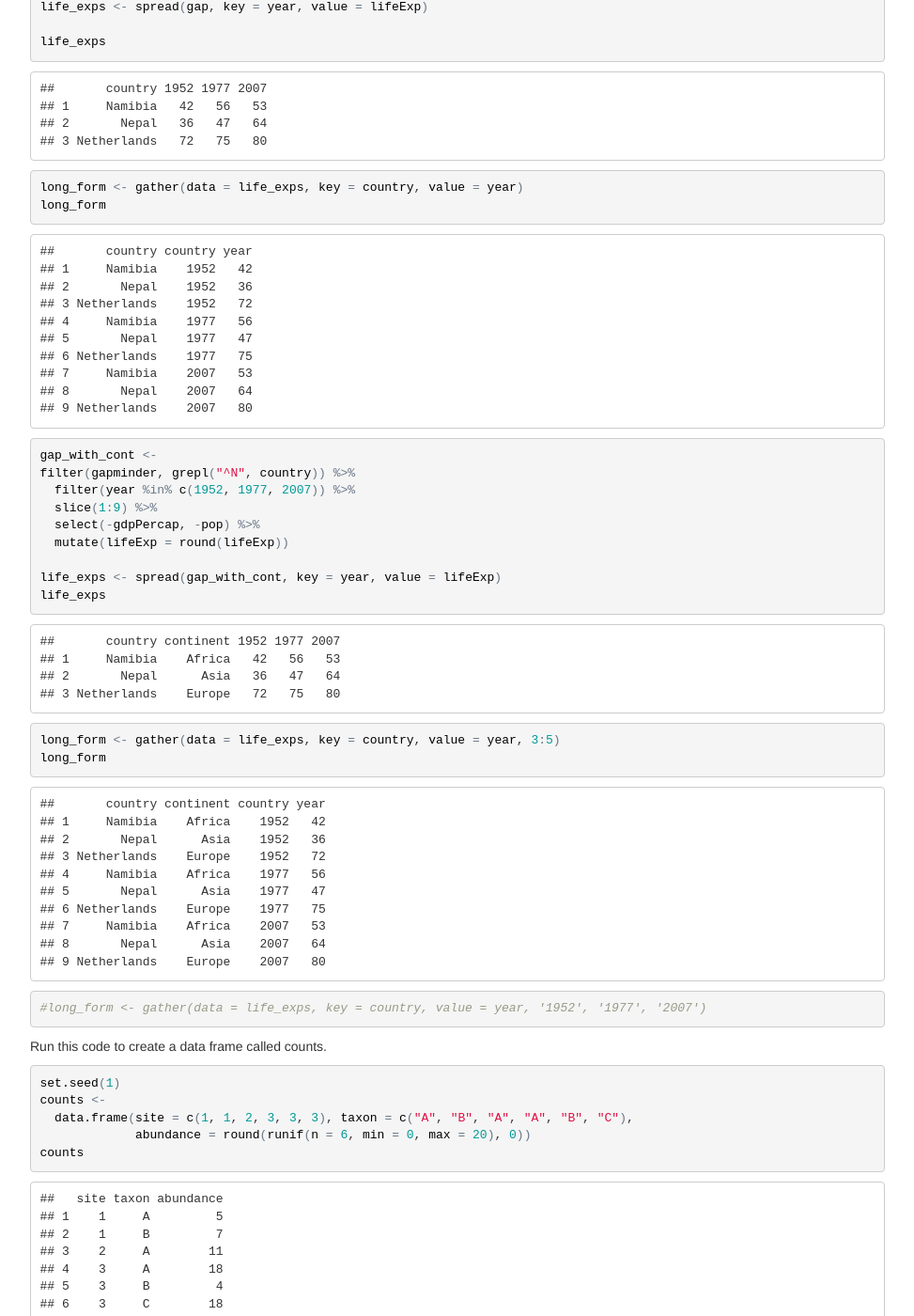
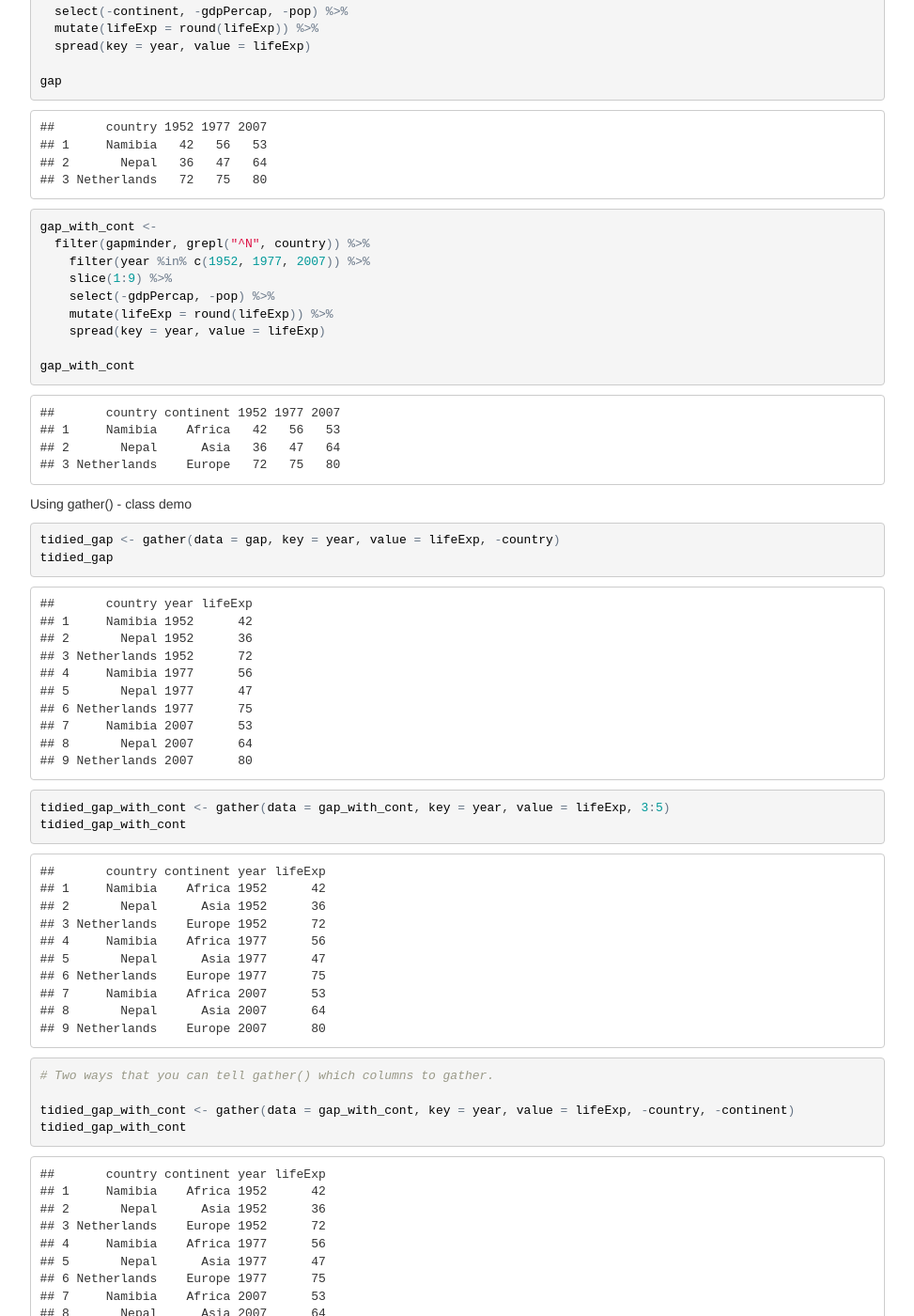
Before and after one commit to jdunic/Intro-To-Practical-Computing-R, a Jekyll site: the page pages/nov_3.html, which Jekyll copies as it is, in a window 1280 px wide and 1400 px high, scrolled down 525 px. Shown: the whole window at 94% size, without its empty margins (153-1126 px from the left). Built offline with Jekyll 4.4.1, drawn with Linux system fonts in a browser that asks for light colours; some of the changed text lies outside the part shown.

Commit message:
update tidy lecture for nov 10 (dates are off)

```diff
--- a/pages/nov_3.html
+++ b/pages/nov_3.html
@@ -75,58 +76,100 @@
 ##     intersect, setdiff, setequal, union</code></pre>
 <pre class="r"><code>library(gapminder)</code></pre>
 <pre><code>## Warning: package 'gapminder' was built under R version 3.1.3</code></pre>
+<p>Run this code excerpt to create the dataframes that we will be using in class.</p>
 <pre class="r"><code>gap &lt;-
 filter(gapminder, grepl(&quot;^N&quot;, country)) %&gt;%
   filter(year %in% c(1952, 1977, 2007)) %&gt;%
   slice(1:9) %&gt;%
   select(-continent, -gdpPercap, -pop) %&gt;%
-  mutate(lifeExp = round(lifeExp))
+  mutate(lifeExp = round(lifeExp)) %&gt;%
+  spread(key = year, value = lifeExp)
 
-life_exps &lt;- spread(gap, key = year, value = lifeExp)
-
-life_exps</code></pre>
+gap</code></pre>
 <pre><code>##       country 1952 1977 2007
 ## 1     Namibia   42   56   53
 ## 2       Nepal   36   47   64
 ## 3 Netherlands   72   75   80</code></pre>
-<pre class="r"><code>long_form &lt;- gather(data = life_exps, key = country, value = year)
-long_form</code></pre>
-<pre><code>##       country country year
-## 1     Namibia    1952   42
-## 2       Nepal    1952   36
-## 3 Netherlands    1952   72
-## 4     Namibia    1977   56
-## 5       Nepal    1977   47
-## 6 Netherlands    1977   75
-## 7     Namibia    2007   53
-## 8       Nepal    2007   64
-## 9 Netherlands    2007   80</code></pre>
 <pre class="r"><code>gap_with_cont &lt;-
-filter(gapminder, grepl(&quot;^N&quot;, country)) %&gt;%
-  filter(year %in% c(1952, 1977, 2007)) %&gt;%
-  slice(1:9) %&gt;%
-  select(-gdpPercap, -pop) %&gt;%
-  mutate(lifeExp = round(lifeExp))
+  filter(gapminder, grepl(&quot;^N&quot;, country)) %&gt;%
+    filter(year %in% c(1952, 1977, 2007)) %&gt;%
+    slice(1:9) %&gt;%
+    select(-gdpPercap, -pop) %&gt;%
+    mutate(lifeExp = round(lifeExp)) %&gt;%
+    spread(key = year, value = lifeExp)
 
-life_exps &lt;- spread(gap_with_cont, key = year, value = lifeExp)
-life_exps</code></pre>
+gap_with_cont</code></pre>
 <pre><code>##       country continent 1952 1977 2007
 ## 1     Namibia    Africa   42   56   53
 ## 2       Nepal      Asia   36   47   64
 ## 3 Netherlands    Europe   72   75   80</code></pre>
-<pre class="r"><code>long_form &lt;- gather(data = life_exps, key = country, value = year, 3:5)
-long_form</code></pre>
-<pre><code>##       country continent country year
-## 1     Namibia    Africa    1952   42
-## 2       Nepal      Asia    1952   36
-## 3 Netherlands    Europe    1952   72
-## 4     Namibia    Africa    1977   56
-## 5       Nepal      Asia    1977   47
-## 6 Netherlands    Europe    1977   75
-## 7     Namibia    Africa    2007   53
-## 8       Nepal      Asia    2007   64
-## 9 Netherlands    Europe    2007   80</code></pre>
-<pre class="r"><code>#long_form &lt;- gather(data = life_exps, key = country, value = year, '1952', '1977', '2007')</code></pre>
+<p>Using gather() - class demo</p>
+<pre class="r"><code>tidied_gap &lt;- gather(data = gap, key = year, value = lifeExp, -country)
+tidied_gap</code></pre>
+<pre><code>##       country year lifeExp
+## 1     Namibia 1952      42
+## 2       Nepal 1952      36
+## 3 Netherlands 1952      72
+## 4     Namibia 1977      56
+## 5       Nepal 1977      47
+## 6 Netherlands 1977      75
+## 7     Namibia 2007      53
+## 8       Nepal 2007      64
+## 9 Netherlands 2007      80</code></pre>
+<pre class="r"><code>tidied_gap_with_cont &lt;- gather(data = gap_with_cont, key = year, value = lifeExp, 3:5)
+tidied_gap_with_cont</code></pre>
+<pre><code>##       country continent year lifeExp
+## 1     Namibia    Africa 1952      42
+## 2       Nepal      Asia 1952      36
+## 3 Netherlands    Europe 1952      72
+## 4     Namibia    Africa 1977      56
+## 5       Nepal      Asia 1977      47
+## 6 Netherlands    Europe 1977      75
+## 7     Namibia    Africa 2007      53
+## 8       Nepal      Asia 2007      64
+## 9 Netherlands    Europe 2007      80</code></pre>
+<pre class="r"><code># Two ways that you can tell gather() which columns to gather.
+
+tidied_gap_with_cont &lt;- gather(data = gap_with_cont, key = year, value = lifeExp, -country, -continent)
+tidied_gap_with_cont</code></pre>
+<pre><code>##       country continent year lifeExp
+## 1     Namibia    Africa 1952      42
+## 2       Nepal      Asia 1952      36
+## 3 Netherlands    Europe 1952      72
+## 4     Namibia    Africa 1977      56
+## 5       Nepal      Asia 1977      47
+## 6 Netherlands    Europe 1977      75
+## 7     Namibia    Africa 2007      53
+## 8       Nepal      Asia 2007      64
+## 9 Netherlands    Europe 2007      80</code></pre>
+<pre class="r"><code># key is the name of the column that contains the values that were across the
+# top of your data.frame. Value is the name of the values that populated all of
+# the cells that you gathered.</code></pre>
+<p>Using spread() - class demo</p>
+<pre class="r"><code># Remind ourselve what the data.frame looks like
+tidied_gap</code></pre>
+<pre><code>##       country year lifeExp
+## 1     Namibia 1952      42
+## 2       Nepal 1952      36
+## 3 Netherlands 1952      72
+## 4     Namibia 1977      56
+## 5       Nepal 1977      47
+## 6 Netherlands 1977      75
+## 7     Namibia 2007      53
+## 8       Nepal 2007      64
+## 9 Netherlands 2007      80</code></pre>
+<pre class="r"><code># Let's spread the data by country.
+
+spread_gap &lt;-
+  spread(data = tidied_gap, key = year, value = lifeExp)
+
+# Let's look at it
+spread_gap</code></pre>
+<pre><code>##       country 1952 1977 2007
+## 1     Namibia   42   56   53
+## 2       Nepal   36   47   64
+## 3 Netherlands   72   75   80</code></pre>
+<p>Exercise:</p>
 <p>Run this code to create a data frame called counts.</p>
 <pre class="r"><code>set.seed(1)
 counts &lt;-
@@ -140,13 +183,17 @@
 ## 4    3     A        18
 ## 5    3     B         4
 ## 6    3     C        18</code></pre>
-<p>Use spread to put counts into wide form. E.g.,</p>
+<ol style="list-style-type: decimal">
+<li>Use spread to put counts into wide form. E.g.,</li>
+</ol>
 <pre class="r"><code>counts_wide</code></pre>
 <pre><code>##   site  A  B  C
 ## 1    1  5  7 NA
 ## 2    2 11 NA NA
 ## 3    3 18  4 18</code></pre>
-<p>Use gather to return counts_wide to long form!</p>
+<ol start="2" style="list-style-type: decimal">
+<li>Use gather to return counts_wide to long form!</li>
+</ol>
 <pre><code>##   site taxon abundance
 ## 1    1     A         5
 ## 2    2     A        11
@@ -157,6 +204,60 @@
 ## 7    1     C        NA
 ## 8    2     C        NA
 ## 9    3     C        18</code></pre>
+<ol start="3" style="list-style-type: decimal">
+<li>In this case when a species wasn’t observed at a site it was because it was never observed. Read the help file for spread to see if there is a simple way to have those NA values fill with zeroes. Then try it!</li>
+</ol>
+<hr />
+<p>What about when I want to spread data but have multiple columns that I want to retain?</p>
+<pre class="r"><code># Remind ourselves what the data.frame looks like
+tidied_gap_with_cont</code></pre>
+<pre><code>##       country continent year lifeExp
+## 1     Namibia    Africa 1952      42
+## 2       Nepal      Asia 1952      36
+## 3 Netherlands    Europe 1952      72
+## 4     Namibia    Africa 1977      56
+## 5       Nepal      Asia 1977      47
+## 6 Netherlands    Europe 1977      75
+## 7     Namibia    Africa 2007      53
+## 8       Nepal      Asia 2007      64
+## 9 Netherlands    Europe 2007      80</code></pre>
+<pre class="r"><code># Let's spread the data by year.
+
+spread_gap &lt;-
+  spread(data = tidied_gap, key = year, value = lifeExp)
+
+# Let's look at it
+spread_gap</code></pre>
+<pre><code>##       country 1952 1977 2007
+## 1     Namibia   42   56   53
+## 2       Nepal   36   47   64
+## 3 Netherlands   72   75   80</code></pre>
+<p>What happened? We lost continent. How can we deal with this? We can use unite() and separate.</p>
+<pre class="r"><code># First let's look at what unite() does.
+
+unite(data = tidied_gap_with_cont, col = location_key, country:continent, sep = &quot;__&quot;)</code></pre>
+<pre><code>##          location_key year lifeExp
+## 1     Namibia__Africa 1952      42
+## 2         Nepal__Asia 1952      36
+## 3 Netherlands__Europe 1952      72
+## 4     Namibia__Africa 1977      56
+## 5         Nepal__Asia 1977      47
+## 6 Netherlands__Europe 1977      75
+## 7     Namibia__Africa 2007      53
+## 8         Nepal__Asia 2007      64
+## 9 Netherlands__Europe 2007      80</code></pre>
+<p>adf2 &lt;- spread(adf, taxon, density, fill=0)</p>
+<p>adf2</p>
+<p>adf3 &lt;- gather(adf2, taxon, Density, -site)</p>
+<p>adf3</p>
+<p>madf &lt;- cbind(adf, cover = round(rnorm(6), 3))</p>
+<p>madf</p>
+<p>madf2 &lt;- unite(madf, abundance, density, cover, sep=“___“)</p>
+<p>madf2</p>
+<p>madf3 &lt;- madf2 %&gt;% spread(taxon, abundance, fill=“0___0“) %&gt;% gather(taxon, abundance, -site)</p>
+<p>madf3</p>
+<p>madf4 &lt;- separate(madf3, abundance, c(“density”, “cover”), sep=“___“)</p>
+<p>madf4</p>
 
 
 </div>
```
Also changed, not shown: other parts of pages/nov_3.html (+1 -0 lines).
